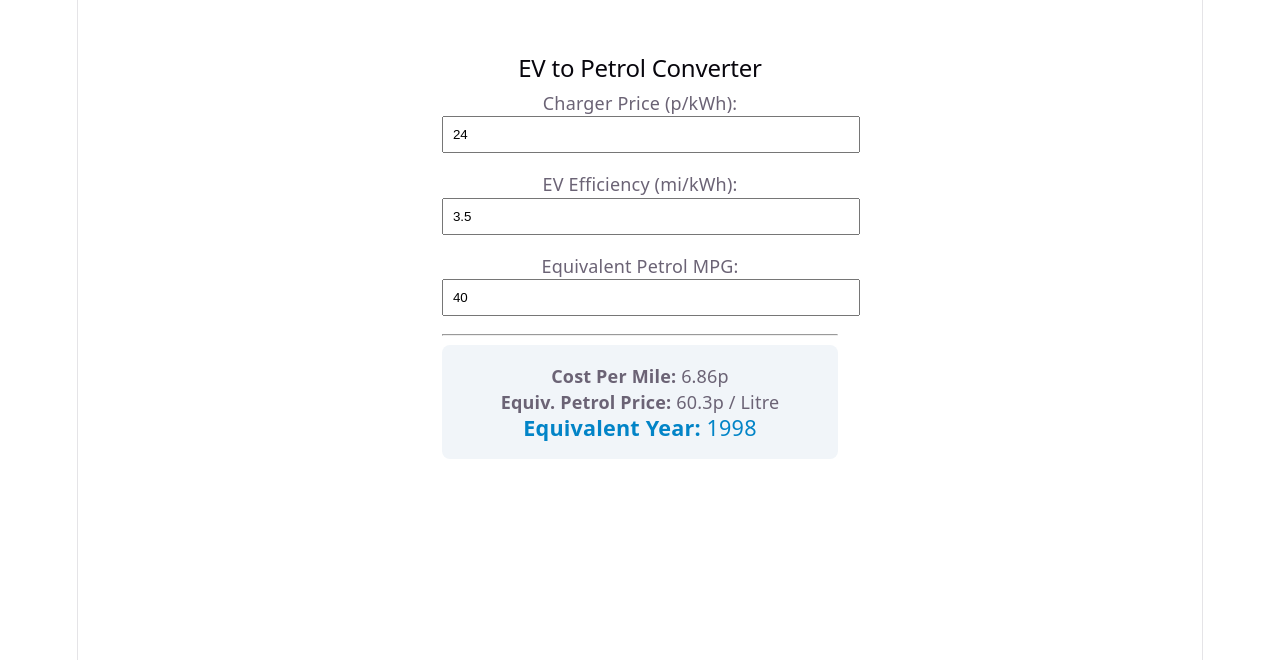
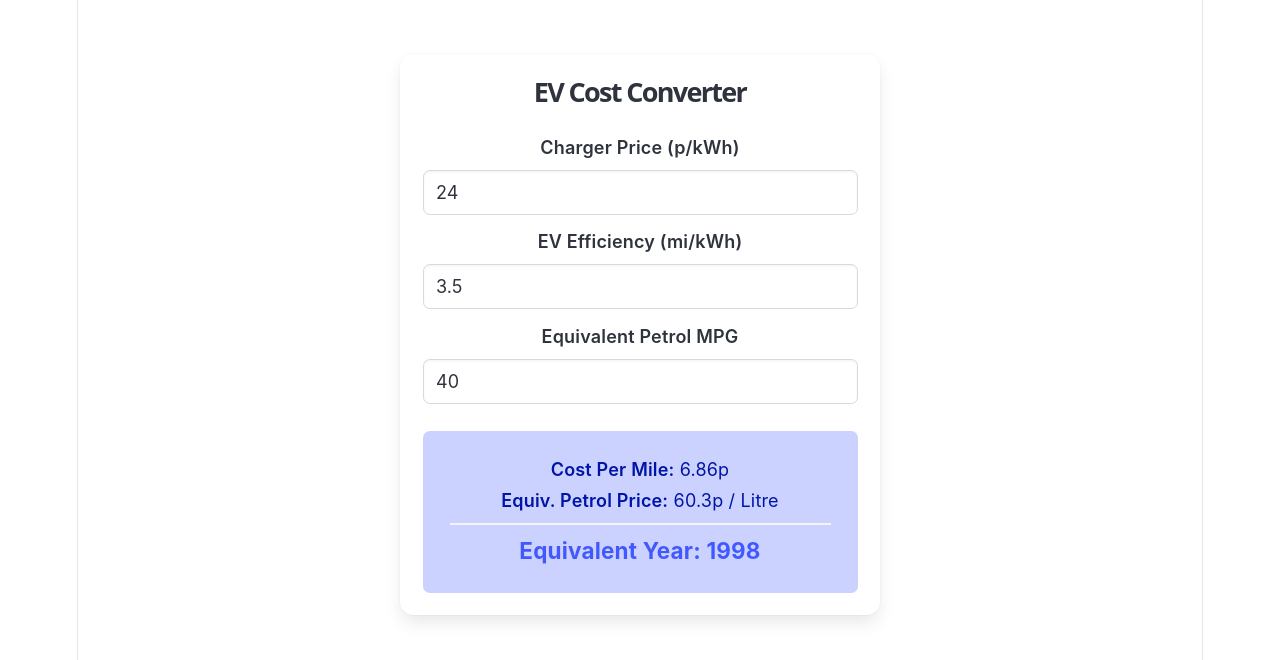
Before and after one commit to emrysr/ev-costs-converter, a Vue app: page / in a window 1280 px wide. Shown: the top 660 px of the page. Built offline with nearby package versions, Linux system fonts and the light colour scheme.

Commit message:
added bulma UIstyling

```diff
--- a/package.json
+++ b/package.json
@@ -9,6 +9,7 @@
     "preview": "vite preview"
   },
   "dependencies": {
+    "bulma": "^1.0.4",
     "vue": "^3.5.40"
   },
   "devDependencies": {
--- a/src/App.vue
+++ b/src/App.vue
@@ -1,11 +1,5 @@
 <script setup lang="ts">
 import { ref, computed } from 'vue'
-
-interface CalculationResult {
-  costPerMile: string
-  pencePerLitre: string
-  equivalentYear: number
-}
 
 const evRate = ref<number>(24.0)
 const evEfficiency = ref<number>(3.5)
@@ -43,32 +37,45 @@ const equivalentYear = computed<number>(() => {
 </script>
 
 <template>
-  <main style="max-width: 400px; margin: 2rem auto; font-family: system-ui, sans-serif; padding: 1rem;">
-    <h2>EV to Petrol Converter</h2>
+  <section class="section">
+    <div class="container" style="max-width: 480px;">
+      <div class="box">
+        <h1 class="title is-4 has-text-centered">EV Cost Converter</h1>
 
-    <div style="margin-bottom: 1rem;">
-      <label>Charger Price (p/kWh):</label>
-      <input type="number" v-model.number="evRate" style="width: 100%; padding: 0.5rem;" />
+        <div class="field">
+          <label class="label">Charger Price (p/kWh)</label>
+          <div class="control">
+            <input class="input" type="number" step="0.1" v-model.number="evRate" />
+          </div>
         </div>
 
-    <div style="margin-bottom: 1rem;">
-      <label>EV Efficiency (mi/kWh):</label>
-      <input type="number" step="0.1" v-model.number="evEfficiency" style="width: 100%; padding: 0.5rem;" />
+        <div class="field">
+          <label class="label">EV Efficiency (mi/kWh)</label>
+          <div class="control">
+            <input class="input" type="number" step="0.1" v-model.number="evEfficiency" />
+          </div>
         </div>
 
-    <div style="margin-bottom: 1rem;">
-      <label>Equivalent Petrol MPG:</label>
-      <input type="number" step="1" v-model.number="petrolMpg" style="width: 100%; padding: 0.5rem;" />
+        <div class="field">
+          <label class="label">Equivalent Petrol MPG</label>
+          <div class="control">
+            <input class="input" type="number" step="1" v-model.number="petrolMpg" />
+          </div>
         </div>
 
-    <hr />
-
-    <div style="background: #f1f5f9; padding: 1rem; border-radius: 8px;">
-      <p><strong>Cost Per Mile:</strong> {{ costPerMile }}p</p>
-      <p><strong>Equiv. Petrol Price:</strong> {{ pencePerLitre }}p / Litre</p>
-      <p style="font-size: 1.2rem; color: #0284c7;">
-        <strong>Equivalent Year:</strong> {{ equivalentYear }}
+        <div class="notification is-link is-light mt-5">
+          <p class="is-size-6 mb-1">
+            <strong>Cost Per Mile:</strong> {{ costPerMile }}p
+          </p>
+          <p class="is-size-6 mb-2">
+            <strong>Equiv. Petrol Price:</strong> {{ pencePerLitre }}p / Litre
+          </p>
+          <hr class="my-2" />
+          <p class="is-size-5 has-text-weight-bold has-text-link">
+            Equivalent Year: {{ equivalentYear }}
           </p>
         </div>
-  </main>
+      </div>
+    </div>
+  </section>
 </template>
--- a/src/main.ts
+++ b/src/main.ts
@@ -1,5 +1,6 @@
 import { createApp } from 'vue'
 import './style.css'
 import App from './App.vue'
+import 'bulma/css/bulma.min.css'
 
 createApp(App).mount('#app')
```
Also changed, not shown: 1 other file (tests, documents, lock files or other folders). Lines whose indentation alone changed are shown as unchanged.
